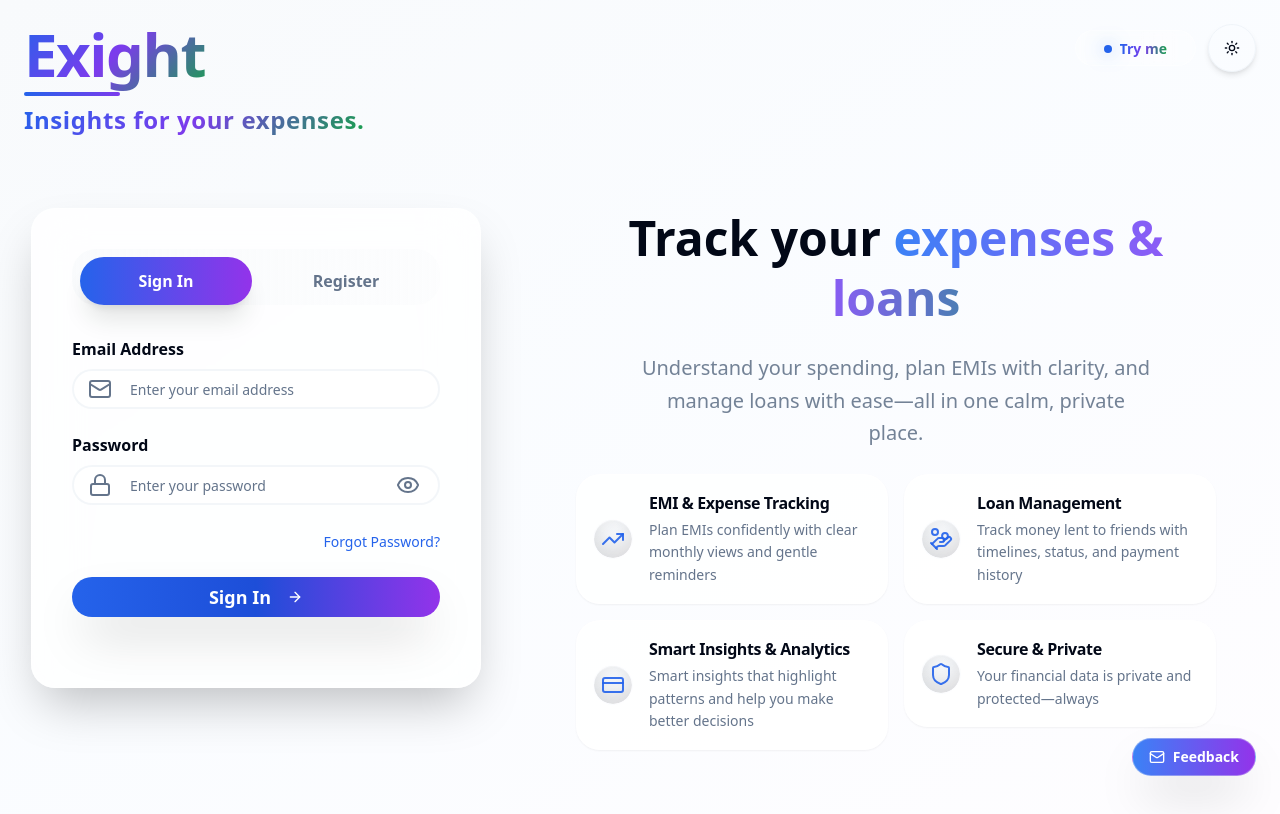
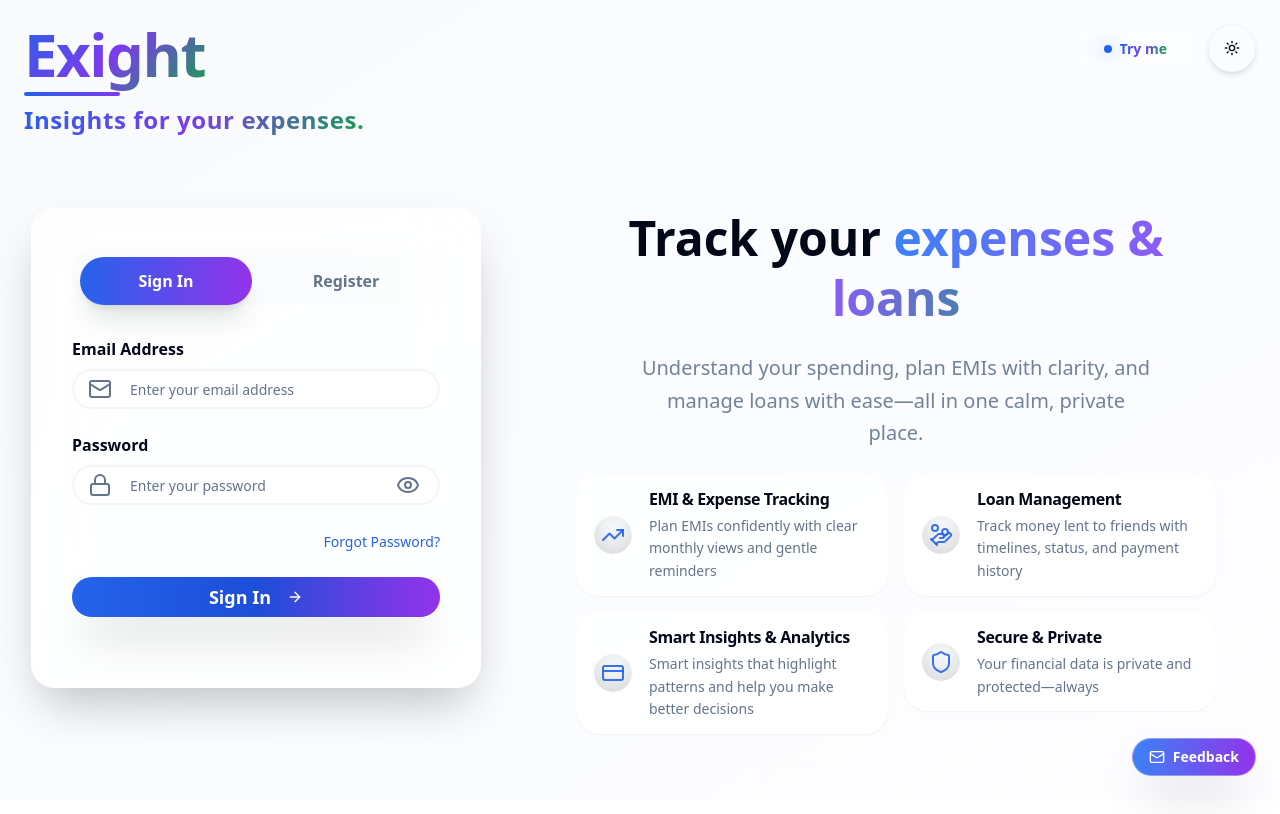
Before and after one commit to rescuedragon/exight2.0, a React (Vite) app: page /login in a window 1280 px wide. Built offline with nearby package versions, Linux system fonts and the light colour scheme.

Commit message:
chore(login): tighten feature card padding to reduce bottom whitespace (desktop grid)

```diff
--- a/src/components/Login.tsx
+++ b/src/components/Login.tsx
@@ -1221,7 +1221,7 @@ const Login = () => {
               initial={{ opacity: 0, y: 15 }}
               animate={{ opacity: 1, y: 0 }}
               transition={{ duration: 0.3, delay: 0.3 }}
-              className="grid grid-cols-2 grid-rows-2 gap-4 min-h-0"
+              className="grid grid-cols-2 gap-4 min-h-0"
             >
               {features.map((feature, index) => (
                 <motion.div
@@ -1233,7 +1233,7 @@ const Login = () => {
                   className="group"
                 >
                   <Card className="rounded-3xl overflow-hidden shadow-ambient border border-white/30 bg-white/80 dark:bg-transparent dark:dark-surface">
-                    <CardContent className="p-4 flex items-center">
+                    <CardContent className="py-3 px-4 flex items-start">
                       <div className="flex items-center gap-4">
                         <div className="relative h-10 w-10 rounded-3xl bg-gradient-to-br from-blue-accent/18 via-purple-accent/14 to-emerald-accent/16 flex items-center justify-center border border-white/30 dark:border-white/10 shadow-ambient overflow-hidden">
                           <div className="absolute inset-0 rounded-3xl" style={{boxShadow:'inset 0 1px 0 rgba(255,255,255,.35), inset 0 -8px 22px rgba(0,0,0,.14)'}} />
```
